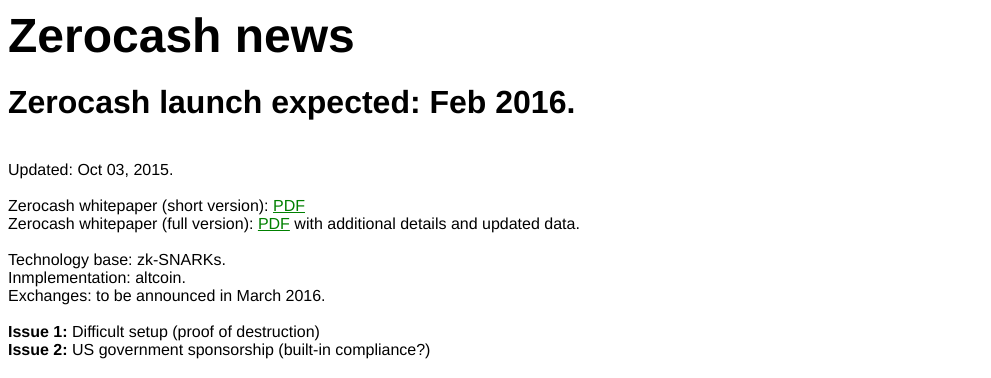
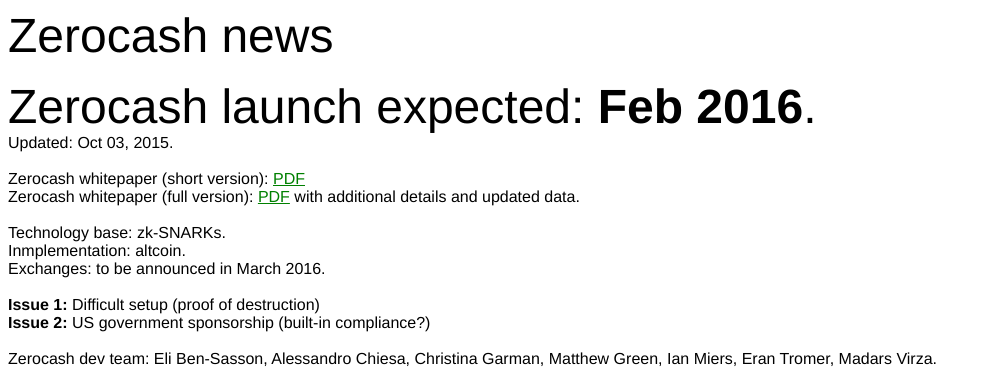
Before and after one commit to zer0cash/zer0cash.github.io, a plain HTML site: page index.html in a window 1280 px wide. Shown: the top 378 px of the page, without its empty margins (0-991 px from the left). Drawn offline with Linux system fonts and the light colour scheme.

Commit message:
Update index.html

```diff
--- a/index.html
+++ b/index.html
@@ -14,9 +14,9 @@ body {
 
 <body link="green" vlink="green" alink="green">
 
-<b><font size="60">Zerocash news</font></b>
+<font size="60">Zerocash news</font>
 
-<p><h1>Zerocash launch expected: <b>Feb 2016</b>.</h1><br>
+<p><font size="60">Zerocash launch expected: <b>Feb 2016</b>.</font><br>
 Updated: Oct 03, 2015.<br><br>
 Zerocash whitepaper (short version): <a href="http://zerocash-project.org/media/pdf/zerocash-oakland2014.pdf">PDF</a><br>
 Zerocash whitepaper (full version): <a href="http://zerocash-project.org/media/pdf/zerocash-extended-20140518.pdf">PDF</a> with additional details and updated data.<br><br>
```
